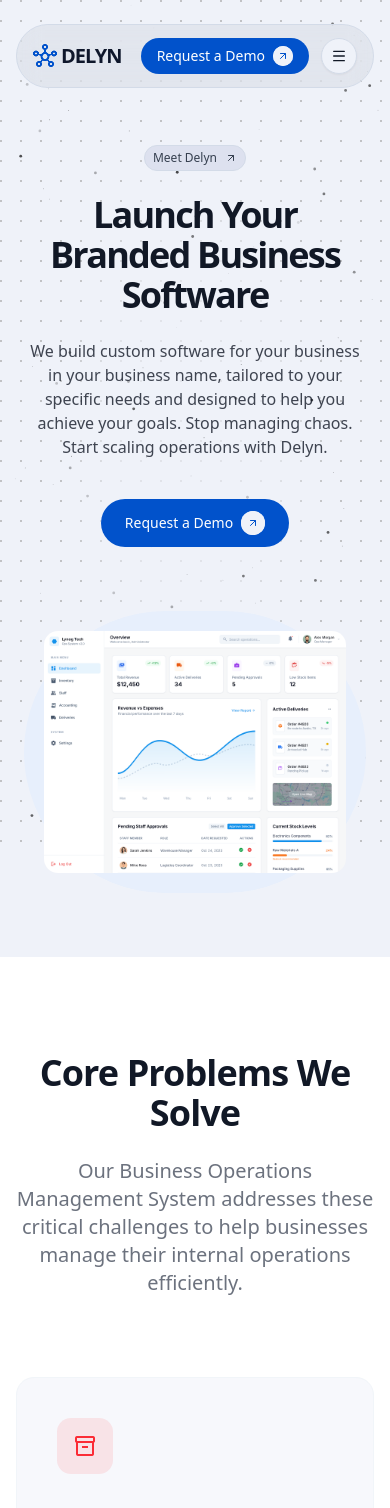
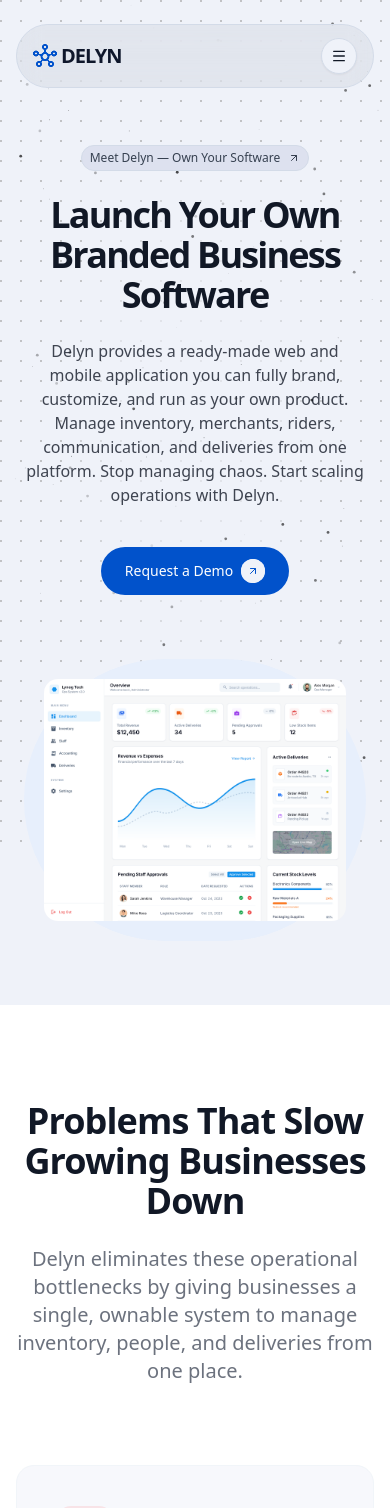
Before and after one commit to 080Evelyn/DELYN, a React (Vite) app: page / in a window 390 px wide. Shown: the top 1508 px of the page. Built offline with nearby package versions, Linux system fonts and the light colour scheme.

Commit message:
update delyn content for better understanding and update mobile navbar

```diff
--- a/src/components/Hero.tsx
+++ b/src/components/Hero.tsx
@@ -44,7 +44,8 @@ export default function Hero() {
             asChild
           >
             <div>
-              Meet Delyn <ArrowUpRight className="ml-1 size-4" />
+              Meet Delyn — Own Your Software
+              <ArrowUpRight className="ml-1 size-4" />
             </div>
           </Badge>
         </motion.div>
@@ -52,15 +53,16 @@ export default function Hero() {
           className="mt-6 text-4xl sm:text-5xl md:text-6xl lg:text-7xl md:leading-[1.2] font-semibold tracking-tighter"
           variants={itemVariants}
         >
-          Launch Your Branded Business Software
+          Launch Your Own Branded Business Software
         </motion.h1>
         <motion.p
           className="mt-6 md:text-lg text-foreground/80"
           variants={itemVariants}
         >
-          We build custom software for your business in your business name,
-          tailored to your specific needs and designed to help you achieve your
-          goals. Stop managing chaos. Start scaling operations with Delyn.
+          Delyn provides a ready-made web and mobile application you can fully
+          brand, customize, and run as your own product. Manage inventory,
+          merchants, riders, communication, and deliveries from one platform.
+          Stop managing chaos. Start scaling operations with Delyn.
         </motion.p>
         <motion.div
           className="mt-10 flex items-center justify-center gap-4"
--- a/src/components/Operators.tsx
+++ b/src/components/Operators.tsx
@@ -12,7 +12,7 @@ const Operators: React.FC = () => {
           transition={{ duration: 0.6 }}
           className="text-4xl font-bold text-slate-900 dark:text-white mb-16 tracking-tight"
         >
-          Who Needs DELYN?
+          Who DELYN Is Built For
         </motion.h2>
 
         {/* Bento grid */}
@@ -116,11 +116,12 @@ const Operators: React.FC = () => {
               </span>
             </div>
             <h3 className="text-xl font-bold text-slate-900 dark:text-white mb-4">
-              Businesses managing inventory, staff, and deliveries
+              Businesses replacing fragmented internal tools
             </h3>
             <p className="text-slate-600 dark:text-slate-400 leading-relaxed">
-              Comprehensive solution for managing inventory, staff, and delivery
-              operations.
+              Ideal for companies tired of juggling multiple systems and ready
+              to run inventory, people, communication, and deliveries from one
+              platform they fully own.
             </p>
           </motion.div>
         </div>
--- a/src/components/Solutions.tsx
+++ b/src/components/Solutions.tsx
@@ -5,13 +5,13 @@ const Solutions: React.FC = () => {
   const problems = [
     {
       icon: "inventory_2",
-      title: "Poor inventory tracking",
+      title: "Unreliable inventory tracking",
       desc: "Inaccurate stock levels leading to overstocking or stockouts, causing financial losses and operational disruptions.",
       color: "red",
     },
     {
       icon: "group",
-      title: "Manual staff approvals",
+      title: "Manual staff and rider workflows",
       desc: "Time-consuming manual processes for staff management and approvals, slowing down operations and increasing errors.",
       color: "purple",
     },
@@ -29,8 +29,8 @@ const Solutions: React.FC = () => {
     },
     {
       icon: "plug_connect",
-      title: "Fragmented internal tools",
-      desc: "Multiple disconnected systems causing inefficiencies, data silos, and increased administrative burden.",
+      title: "Too many disconnected tools",
+      desc: "Relying on multiple systems for inventory, communication, and delivery creates inefficiencies, data silos, and operational chaos.",
       color: "green",
     },
   ];
@@ -65,12 +65,12 @@ const Solutions: React.FC = () => {
           className="text-center mb-20"
         >
           <h2 className="text-4xl font-bold text-foreground tracking-tight mb-6">
-            Core Problems We Solve
+            Problems That Slow Growing Businesses Down{" "}
           </h2>
           <p className="text-xl text-muted-foreground max-w-3xl mx-auto font-medium">
-            Our Business Operations Management System addresses these critical
-            challenges to help businesses manage their internal operations
-            efficiently.
+            Delyn eliminates these operational bottlenecks by giving businesses
+            a single, ownable system to manage inventory, people, and deliveries
+            from one place.
           </p>
         </motion.div>
         <motion.div
--- a/src/components/navbar.tsx
+++ b/src/components/navbar.tsx
@@ -21,7 +21,7 @@ const Navbar = () => {
         {/* Desktop Menu */}
         <NavMenu className="hidden md:block" />
         <div className="flex items-center gap-3">
-          <CraftButton>
+          <CraftButton className="max-md:hidden">
             <CraftButtonLabel>Request a Demo</CraftButtonLabel>
             <CraftButtonIcon>
               <ArrowUpRightIcon className="size-3 stroke-2 transition-transform duration-500 group-hover:rotate-45" />
```
